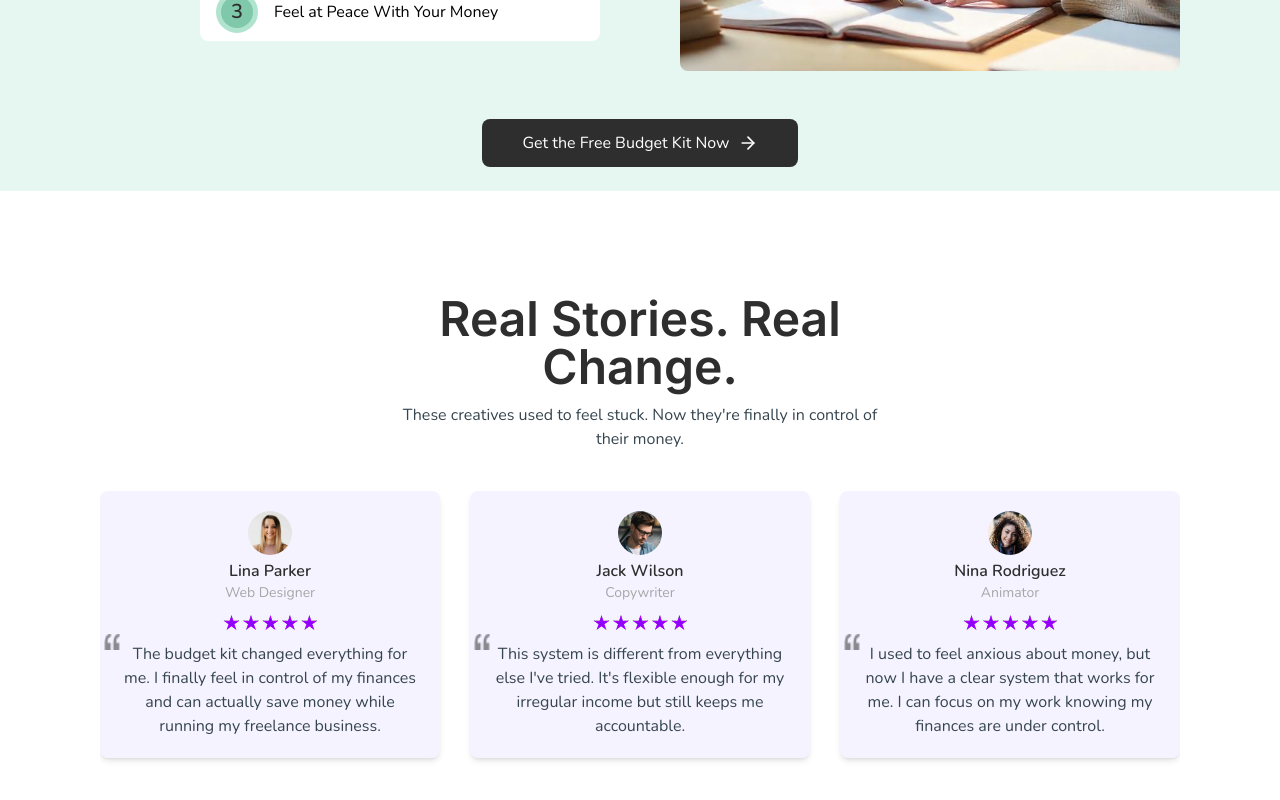
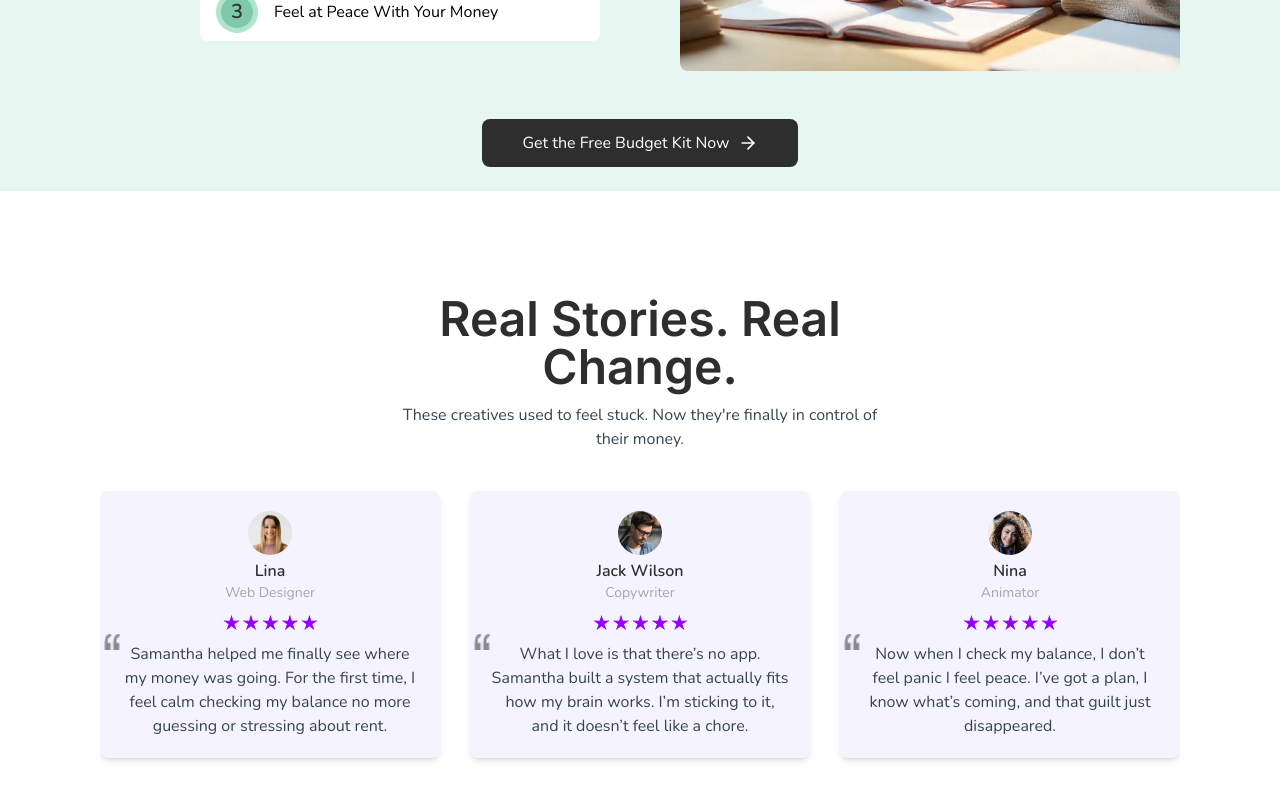
Before and after one commit to yamami-mohammed-monsif/samantha_green-finance_coach, a Next.js app: page / in a window 1280 px wide. Shown: the part 1973-2773 px from the top of the page. Built offline with nearby package versions, Linux system fonts and the light colour scheme.

Commit message:
updated the testimonials text

```diff
--- a/constants/index.ts
+++ b/constants/index.ts
@@ -20,23 +20,23 @@ export const testimonials = [
   {
     id: 1,
     image: "/lina.png",
-    name: "Lina Parker",
+    name: "Lina",
     role: "Web Designer",
-    text: "The budget kit changed everything for me. I finally feel in control of my finances and can actually save money while running my freelance business.",
+    text: "Samantha helped me finally see where my money was going. For the first time, I feel calm checking my balance no more guessing or stressing about rent.",
   },
   {
     id: 2,
     image: "/jack.png",
     name: "Jack Wilson",
     role: "Copywriter",
-    text: "This system is different from everything else I've tried. It's flexible enough for my irregular income but still keeps me accountable.",
+    text: "What I love is that there’s no app. Samantha built a system that actually fits how my brain works. I’m sticking to it, and it doesn’t feel like a chore.",
   },
   {
     id: 3,
     image: "/nina.png",
-    name: "Nina Rodriguez",
+    name: "Nina",
     role: "Animator",
-    text: "I used to feel anxious about money, but now I have a clear system that works for me. I can focus on my work knowing my finances are under control.",
+    text: "Now when I check my balance, I don’t feel panic I feel peace. I’ve got a plan, I know what’s coming, and that guilt just disappeared.",
   },
 ];
 
```
